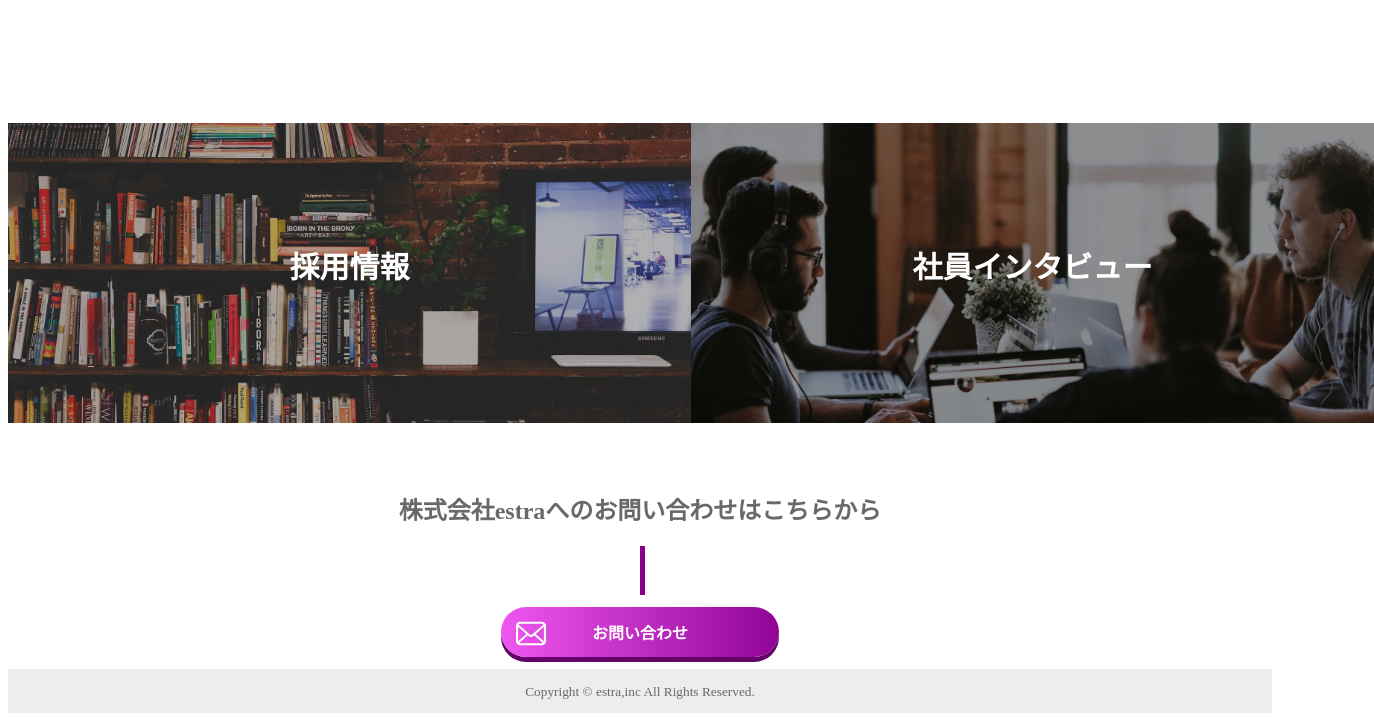
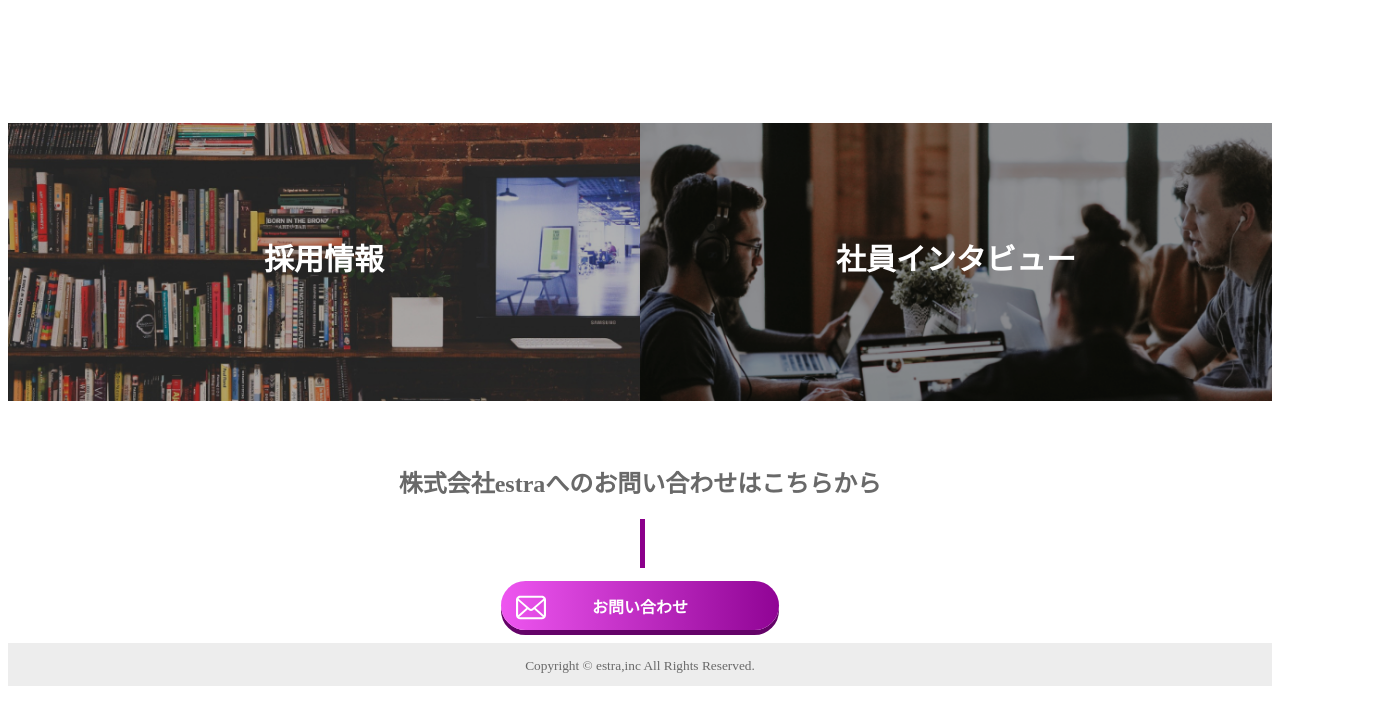
Before and after one commit to M0R1h163/20231215_mori-_lp, a plain HTML site: page index.html in a window 1280 px wide. Shown: the part 3611-4332 px from the top of the page, 1374 px wide, since content can reach past the window. After the commit the page ends 4305 px from the top, so only its background shows below. Drawn offline with Linux system fonts and the light colour scheme.

Commit message:
fourth retouch

```diff
--- a/css/style.css
+++ b/css/style.css
@@ -550,34 +550,45 @@ table td {
     text-align: center;
 }
 
+@media screen and (min-width : 1000px) and (max-width:1500px) {
 .detail {
     display:flex;
-    width: 100%;
-}
-
-.recruit {
     position: relative;
     width: 100%;
 }
 
-.interview {
-    position:relative;
-    width: 100%;
+
+
+.recruit-img {
+    width: 50%;
+
 }
 
-.title {
+.interview-img {
+    width: 50%;
+}
+
+.title1 {
     position: absolute;
     color: white;
     font-weight: 100%;
     font-size: 30px;
     top: 30%;
-    left: 50%;
+    left: 25%;
     transform: translate(-50%, -50%);
+    z-index: 20;
 }
 
-@media  and (min-width:1000px) and (max-width:1500px){
-    .detail{ width:50%
-    }
+.title2 {
+    position: absolute;
+    color: white;
+    font-weight: 100%;
+    font-size: 30px;
+    top: 30%;
+    left: 75%;
+    transform: translate(-50%, -50%);
+    z-index: 30;
+}
 }
 
 footer{
--- a/index.html
+++ b/index.html
@@ -185,15 +185,10 @@
         </div>
 
     <div class="detail">
-        <div class="recruit">
             <img class="recruit-img" src="img/recruit.png" alt="recruit">
-            <h5 class="title">採用情報</h5>
-        </div>
-
-        <div class="interview">
+            <h5 class="title1">採用情報</h5>
             <img class="interview-img" src="img/interview.png" alt="interview">
-            <h5 class="title">社員インタビュー</h5>
-        </div>
+            <h5 class="title2">社員インタビュー</h5>
     </div>
 </main>
 
```
